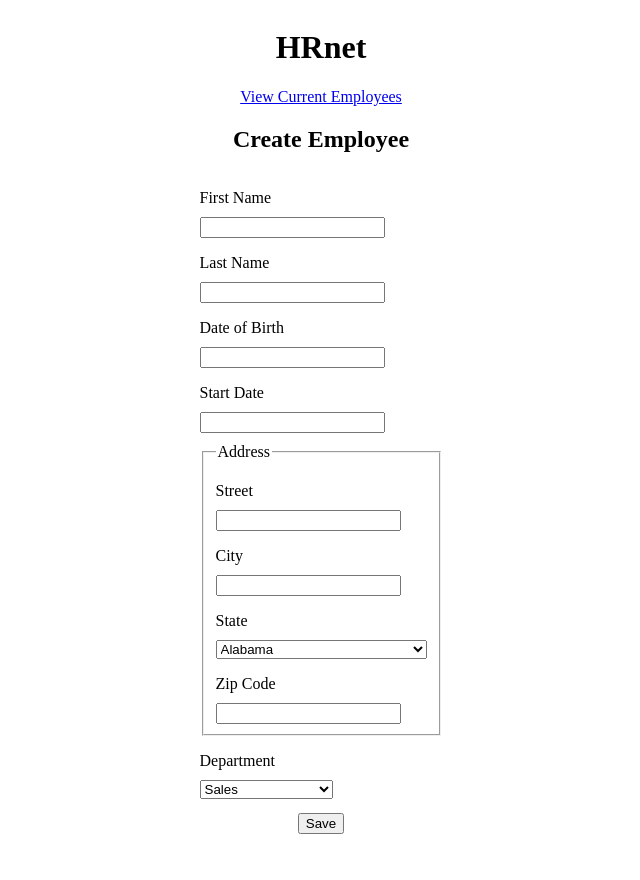
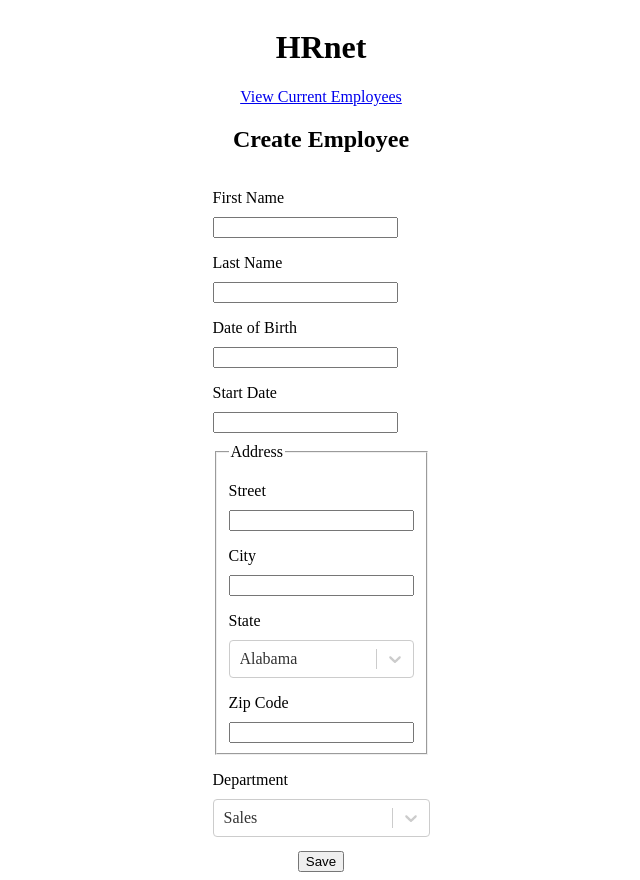
Before and after one commit to PIARDSylvian/OC-14-HRnet, a React (Vite) app: page / in a window 1280 px wide. Shown: the whole page, without its empty margins (319-959 px from the left). Before the commit the page ends 842 px from the top, so only its background shows below. Built offline with nearby package versions, Linux system fonts and the light colour scheme.

Commit message:
add react-select & use on home form

```diff
--- a/package.json
+++ b/package.json
@@ -12,7 +12,8 @@
   "dependencies": {
     "react": "^18.2.0",
     "react-dom": "^18.2.0",
-    "react-router-dom": "^6.14.1"
+    "react-router-dom": "^6.14.1",
+    "react-select": "^5.7.3"
   },
   "devDependencies": {
     "@types/react": "^18.2.14",
--- a/src/pages/Home/index.tsx
+++ b/src/pages/Home/index.tsx
@@ -1,18 +1,7 @@
 import { useEffect, ChangeEvent, FormEvent, useState } from 'react'
 import { Link } from 'react-router-dom'
 import states from '../../states.json'
-
-const INITIAL_STATE = {
-  firstName: '',
-  lastName: '',
-  dateOfBirth: '',
-  startDate: '',
-  department: '',
-  street: '',
-  city: '',
-  state: states[0].abbreviation,
-  zipCode: ''
-};
+import Select from 'react-select';
 
 type employee = {
   firstName: string | null,
@@ -28,6 +17,45 @@ type employee = {
 
 type employees = employee[]
 
+const departementOptions = [
+  {
+    value: "Sales",
+    label: "Sales"
+  },
+  {
+    value: "Marketing",
+    label: "Marketing"
+  },
+  {
+    value: "Engineering",
+    label: "Engineering"
+  },
+  {
+    value: "Human Resources",
+    label: "Human Resources"
+  },
+  {
+    value: "Legal",
+    label: "Legal"
+  }
+];
+
+const stateOption = states.map((state) => {
+  return {value: state.abbreviation, label: state.name}
+})
+
+const INITIAL_STATE = {
+  firstName: '',
+  lastName: '',
+  dateOfBirth: '',
+  startDate: '',
+  department: departementOptions[0].value,
+  street: '',
+  city: '',
+  state: states[0].abbreviation,
+  zipCode: ''
+};
+
 export default function Home() {
   const [form, setForm] = useState(INITIAL_STATE);
 
@@ -35,13 +63,19 @@ export default function Home() {
     document.title = 'Home - HRnet'
   }, [])
 
-  const handleChange = (event: ChangeEvent<HTMLInputElement | HTMLSelectElement>) => {
-
+  const handleChange = (event: ChangeEvent<HTMLInputElement >) => {
     setForm({
       ...form,
       [event.target.id]: event.target.value,
     });
   };
+
+  const handleSelctChange = (event:object) => {
+    setForm({
+      ...form,
+      [event.id]: event.value,
+    });
+  }
 
   const handleSubmit = (e: FormEvent) => {
     e.preventDefault()
@@ -50,6 +84,7 @@ export default function Home() {
     employees.push(form);
     localStorage.setItem('employees', JSON.stringify(employees));
     // // $('#confirmation').modal(); open modal here
+    console.log(localStorage.getItem('employees'))
   }
 
   return (
@@ -80,24 +115,26 @@ export default function Home() {
           <input id="city" type="text" onChange={handleChange}/>
 
           <label htmlFor="state">State</label>
-          <select name="state" id="state" onChange={handleChange}>
-            {states.map((state, idx)=>(
-              <option key={`state-${idx}`} value={state.abbreviation} >{state.name}</option>
-            ))}
-          </select>
+          <Select
+            onChange={(e) => handleSelctChange({...e, id:'state' })}
+            defaultValue={stateOption[0]}
+            options={stateOption}
+            inputId="state"
+            isSearchable={false}
+          />
 
           <label htmlFor="zipCode">Zip Code</label>
           <input id="zipCode" type="number" onChange={handleChange}/>
         </fieldset>
 
         <label htmlFor="department">Department</label>
-        <select name="department" id="department" onChange={handleChange}>
-          <option>Sales</option>
-          <option>Marketing</option>
-          <option>Engineering</option>
-          <option>Human Resources</option>
-          <option>Legal</option>
-        </select>
+        <Select
+          onChange={(e) => handleSelctChange({...e, id:'department' })}
+          defaultValue={departementOptions[0]}
+          options={departementOptions}
+          inputId="department"
+          isSearchable={false}
+        />
         <button type="submit">Save</button>
       </form>
     </>
```
Also changed, not shown: 1 other file (tests, documents, lock files or other folders).
